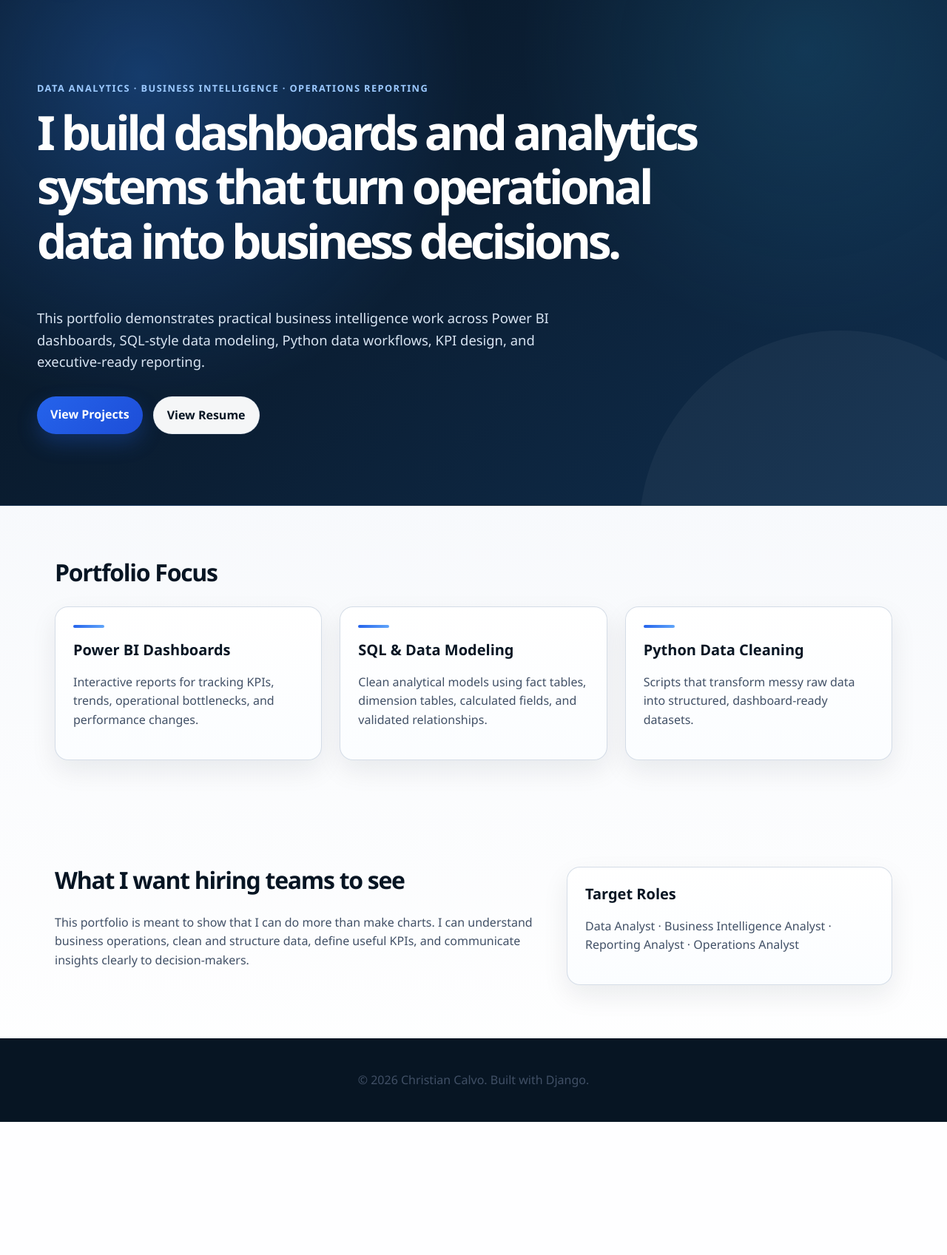
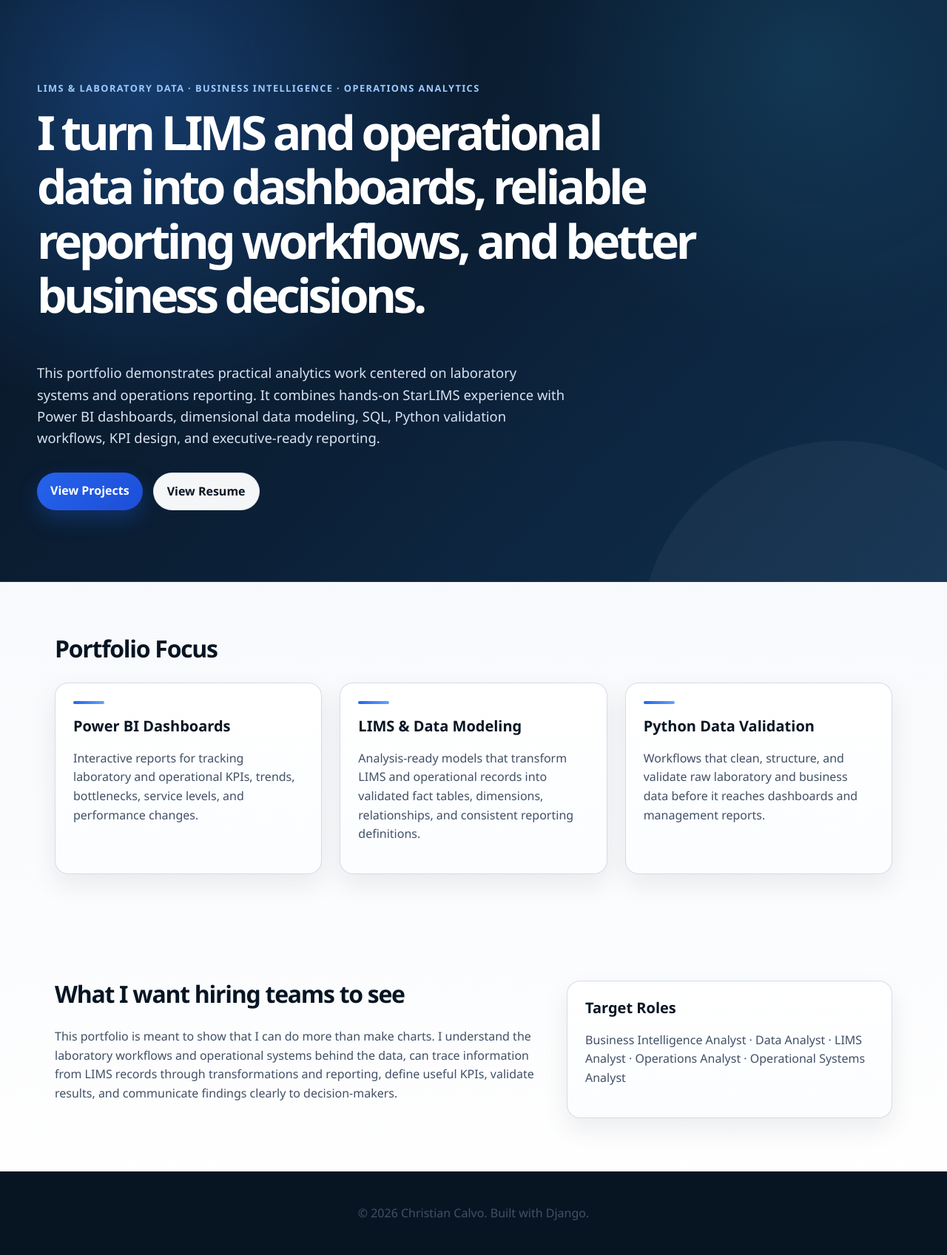
Before and after one commit to christianscalvo/website_03, a Django app: page / in a window 1280 px wide. Shown: the part 73-1770 px from the top of the page at 74% size. Before the commit the page ends 1590 px from the top, so only its background shows below. Run offline with Django 5.2, Linux system fonts and the light colour scheme.

Commit message:
MORE LIMS

```diff
--- a/pages/templates/pages/home.html
+++ b/pages/templates/pages/home.html
@@ -1,16 +1,19 @@
 {% extends "pages/base.html" %}
 
-{% block title %}Home | Christian S. Calvo Data Analytics Portfolio{% endblock %}
+{% block title %}Home | Christian S. Calvo | LIMS, BI & Operations Analytics{% endblock %}
 
 {% block content %}
 <section class="hero">
     <div class="hero-content">
-        <p class="eyebrow">Data Analytics · Business Intelligence · Operations Reporting</p>
+        <p class="eyebrow">LIMS & Laboratory Data · Business Intelligence · Operations Analytics</p>
 
-        <h1>I build dashboards and analytics systems that turn operational data into business decisions.</h1>
+        <h1>I turn LIMS and operational data into dashboards, reliable reporting workflows, and better business decisions.</h1>
 
         <p class="hero-text">
-            This portfolio demonstrates practical business intelligence work across Power BI dashboards, SQL-style data modeling, Python data workflows, KPI design, and executive-ready reporting.
+            This portfolio demonstrates practical analytics work centered on laboratory systems and
+            operations reporting. It combines hands-on StarLIMS experience with Power BI dashboards,
+            dimensional data modeling, SQL, Python validation workflows, KPI design, and
+            executive-ready reporting.
         </p>
 
         <div class="hero-actions">
@@ -27,21 +30,24 @@
         <article class="card">
             <h3>Power BI Dashboards</h3>
             <p>
-                Interactive reports for tracking KPIs, trends, operational bottlenecks, and performance changes.
+                Interactive reports for tracking laboratory and operational KPIs, trends,
+                bottlenecks, service levels, and performance changes.
             </p>
         </article>
 
         <article class="card">
-            <h3>SQL & Data Modeling</h3>
+            <h3>LIMS & Data Modeling</h3>
             <p>
-                Clean analytical models using fact tables, dimension tables, calculated fields, and validated relationships.
+                Analysis-ready models that transform LIMS and operational records into validated
+                fact tables, dimensions, relationships, and consistent reporting definitions.
             </p>
         </article>
 
         <article class="card">
-            <h3>Python Data Cleaning</h3>
+            <h3>Python Data Validation</h3>
             <p>
-                Scripts that transform messy raw data into structured, dashboard-ready datasets.
+                Workflows that clean, structure, and validate raw laboratory and business data
+                before it reaches dashboards and management reports.
             </p>
         </article>
     </div>
@@ -51,15 +57,17 @@
     <div>
         <h2>What I want hiring teams to see</h2>
         <p>
-            This portfolio is meant to show that I can do more than make charts. I can understand business operations,
-            clean and structure data, define useful KPIs, and communicate insights clearly to decision-makers.
+            This portfolio is meant to show that I can do more than make charts. I understand the
+            laboratory workflows and operational systems behind the data, can trace information from
+            LIMS records through transformations and reporting, define useful KPIs, validate results,
+            and communicate findings clearly to decision-makers.
         </p>
     </div>
 
     <div class="callout">
         <h3>Target Roles</h3>
         <p>
-            Data Analyst · Business Intelligence Analyst · Reporting Analyst · Operations Analyst
+            Business Intelligence Analyst · Data Analyst · LIMS Analyst · Operations Analyst · Operational Systems Analyst
         </p>
     </div>
 </section>
```
Also changed, not shown: pages/templates/pages/resume.html (+9 -8 lines).
